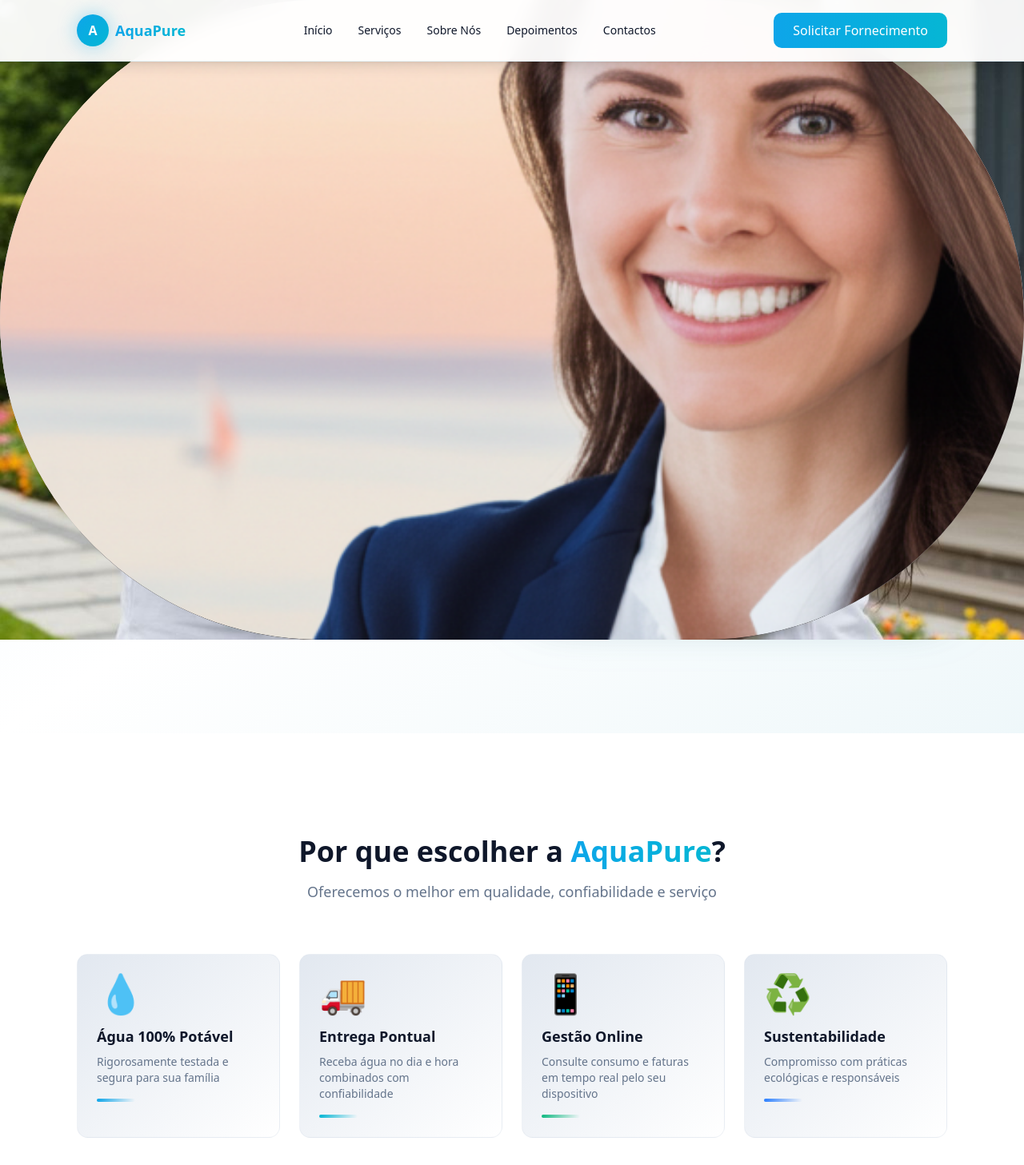
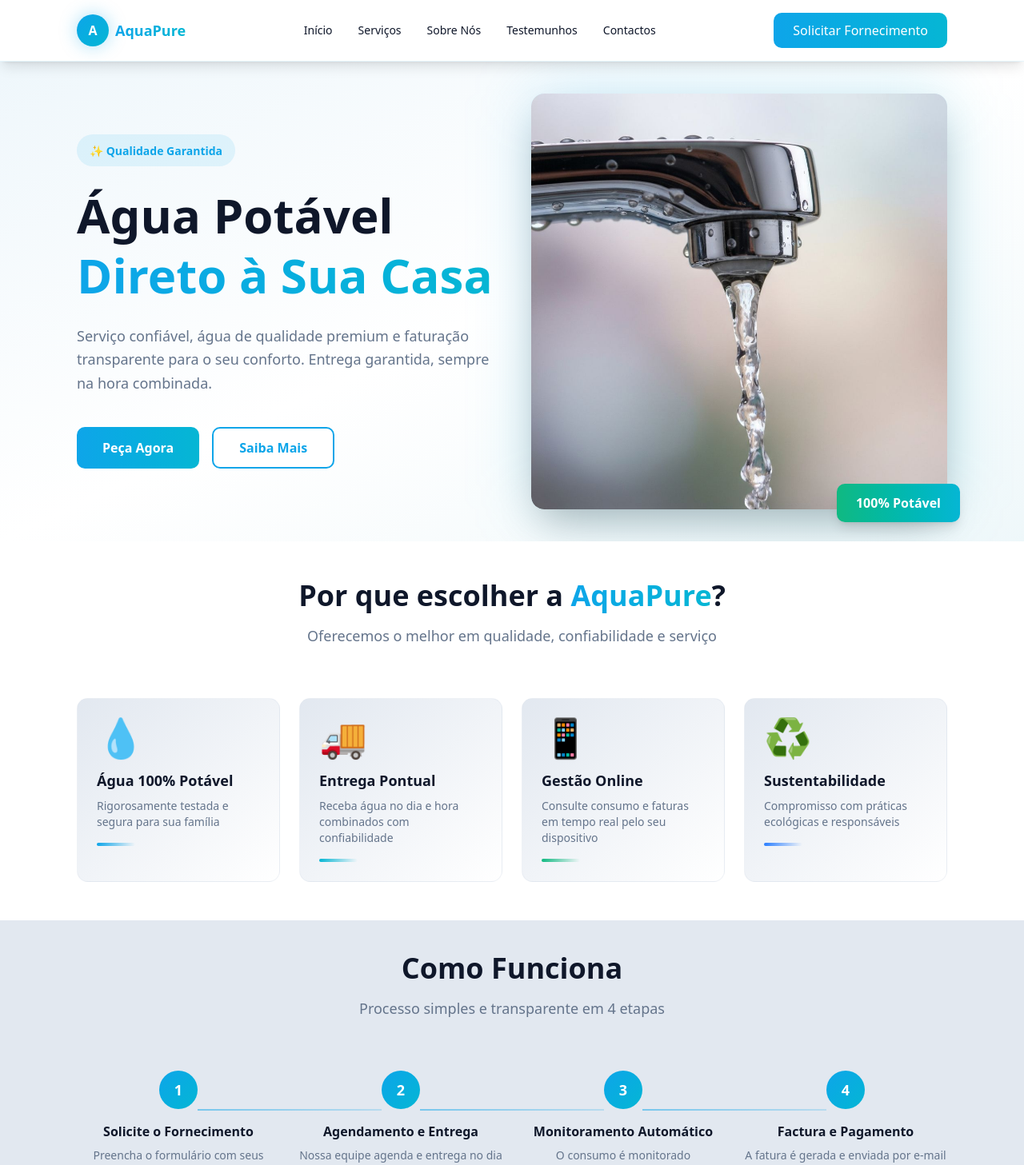
Before and after one commit to yassinali/gestao-aguas, a Next.js app: page / in a window 1280 px wide. Shown: the top 1457 px of the page at 80% size. Built offline with nearby package versions, Linux system fonts and the light colour scheme.

Commit message:
actualizado a landingpage

```diff
--- a/app/(home)/_components/about-us.tsx
+++ b/app/(home)/_components/about-us.tsx
@@ -1,7 +1,6 @@
 "use client"
 
 import { useInView } from "@/hooks/use-in-view"
-import Image from "next/image"
 
 export default function AboutUs() {
   const { ref: ref1, isInView: isInView1 } = useInView()
@@ -15,8 +14,11 @@ export default function AboutUs() {
             ref={ref1}
             className={`aspect-square rounded-2xl bg-gradient-to-br from-primary/20 to-accent/20 overflow-hidden transition-all duration-700 ${isInView1 ? "animate-slide-in-left" : "opacity-0 translate-x-[-40px]"}`}
           >
-            <Image className="w-full h-full object-cover" src={"/professional-team-delivering-water-bottles-to-a-ho.jpg"} fill  alt="Equipa profissional entregando água"/>
-
+            <img
+              src="/professional-team-delivering-water-bottles-to-a-ho.jpg"
+              alt="Equipa profissional entregando água"
+              className="w-full h-full object-cover"
+            />
           </div>
 
           <div
--- a/app/(home)/_components/benefits.tsx
+++ b/app/(home)/_components/benefits.tsx
@@ -63,7 +63,7 @@ export default function Benefits() {
   ]
 
   return (
-    <section id="benefits-section" className="py-20 md:py-32 bg-white">
+    <section id="benefits-section" className="py-10 md:py-12 bg-white">
       <div className="max-w-6xl mx-auto px-4 sm:px-6 lg:px-8">
         <div
           ref={headerRef}
--- a/app/(home)/_components/footer.tsx
+++ b/app/(home)/_components/footer.tsx
@@ -35,7 +35,7 @@ export default function Footer() {
               </li>
               <li>
                 <a href="#depoimentos" className="hover:opacity-100 transition-opacity">
-                  Depoimentos
+                  Testemunhos
                 </a>
               </li>
             </ul>
@@ -69,18 +69,16 @@ export default function Footer() {
             <ul className="space-y-2 text-sm opacity-80">
               <li>
                 <a href="tel:+551234567890" className="hover:opacity-100 transition-opacity">
-                  +55 (12) 3456-7890
+                  +258 (84) 6109813
                 </a>
               </li>
               <li>
-                <a href="mailto:contato@aquapure.com" className="hover:opacity-100 transition-opacity">
-                  contato@aquapure.com
+                <a href="mailto:mozsoftware@gmail.com" className="hover:opacity-100 transition-opacity">
+                  mozsoftware@gmail.com
                 </a>
               </li>
               <li>
-                Rua das Águas, 123
-                <br />
-                São Paulo, SP
+                Matola
               </li>
             </ul>
           </div>
@@ -90,16 +88,13 @@ export default function Footer() {
         <div className="border-t border-background/20 pt-8 flex flex-col sm:flex-row items-center justify-between">
           <p className="text-sm opacity-80">© 2025 AquaPure. Todos os direitos reservados.</p>
           <div className="flex gap-6 mt-4 sm:mt-0">
-            <a href="#" className="text-lg hover:opacity-80 transition-opacity">
+            <a href="https://fb.me/mozsoftware" target="_blank" className="text-lg hover:opacity-80 transition-opacity">
               f
             </a>
-            <a href="#" className="text-lg hover:opacity-80 transition-opacity">
+            <a href="https://x.com/mozsoftware" target="_blank" className="text-lg hover:opacity-80 transition-opacity">
               𝕏
             </a>
-            <a href="#" className="text-lg hover:opacity-80 transition-opacity">
-              ◉
-            </a>
-            <a href="#" className="text-lg hover:opacity-80 transition-opacity">
+            <a href="https://www.linkedin.com/in/mufamaju-ali-630a4295" target="_blank" className="text-lg hover:opacity-80 transition-opacity">
               in
             </a>
           </div>
--- a/app/(home)/_components/header.tsx
+++ b/app/(home)/_components/header.tsx
@@ -46,7 +46,7 @@ export default function Header() {
               href="#depoimentos"
               className="text-sm font-medium text-foreground hover:text-primary transition-colors duration-300 relative group"
             >
-              Depoimentos
+              Testemunhos
               <span className="absolute bottom-0 left-0 w-0 h-0.5 bg-primary group-hover:w-full transition-all duration-300"></span>
             </Link>
             <Link
@@ -85,7 +85,7 @@ export default function Header() {
               Sobre Nós
             </Link>
             <Link href="#depoimentos" className="text-sm font-medium text-foreground hover:text-primary">
-              Depoimentos
+              Testemunhos
             </Link>
             <Link href="#contactos" className="text-sm font-medium text-foreground hover:text-primary">
               Contactos
--- a/app/(home)/_components/hero.tsx
+++ b/app/(home)/_components/hero.tsx
@@ -1,10 +1,8 @@
-import Image from "next/image";
-
 export default function Hero() {
   return (
     <section
       id="inicio"
-      className="relative py-20 md:py-40 bg-gradient-to-br from-primary/5 via-white to-secondary/5 overflow-hidden"
+      className="relative py-10 md:py10 bg-gradient-to-br from-primary/5 via-white to-secondary/5 overflow-hidden"
     >
       <div className="absolute top-0 right-0 w-96 h-96 bg-primary/10 rounded-full blur-3xl -z-10 animate-float"></div>
       <div
@@ -42,9 +40,11 @@ export default function Hero() {
           <div className="relative animate-slide-in-right">
             <div className="absolute inset-0 bg-gradient-to-br from-primary/20 to-secondary/20 rounded-2xl blur-2xl"></div>
             <div className="relative aspect-square rounded-2xl bg-gradient-to-br from-primary/10 to-secondary/10 flex items-center justify-center overflow-hidden shadow-2xl">
-              <Image src={"/modern-water-faucet-crystal-water-droplets.jpg"} alt="Água cristalina saindo de uma torneira moderna"
-                className="w-full h-full object-cover rounded-2xl" fill />
-
+              <img
+                src="/modern-water-faucet-crystal-water-droplets.jpg"
+                alt="Água cristalina saindo de uma torneira moderna"
+                className="w-full h-full object-cover rounded-2xl"
+              />
             </div>
             <div className="absolute -bottom-4 -right-4 bg-gradient-to-r from-accent to-secondary text-accent-foreground px-6 py-3 rounded-lg shadow-lg font-semibold animate-scale-up">
               100% Potável
--- a/app/(home)/_components/how-it-works.tsx
+++ b/app/(home)/_components/how-it-works.tsx
@@ -60,13 +60,13 @@ export default function HowItWorks() {
     },
     {
       number: 4,
-      title: "Fatura e Pagamento",
+      title: "Factura e Pagamento",
       description: "A fatura é gerada e enviada por e-mail mensalmente",
     },
   ]
 
   return (
-    <section id="como-funciona" className="py-20 md:py-32 bg-muted">
+    <section id="como-funciona" className="py-10 md:py-10 bg-muted">
       <div className="max-w-6xl mx-auto px-4 sm:px-6 lg:px-8">
         <div
           ref={headerRef}
--- a/app/(home)/_components/testimonials.tsx
+++ b/app/(home)/_components/testimonials.tsx
@@ -1,7 +1,6 @@
 "use client"
 
 import { useInView } from "@/hooks/use-in-view"
-import Image from "next/image";
 
 type Testimonial = {
   name: string
@@ -9,7 +8,6 @@ type Testimonial = {
   text: string
   image?: string
 }
-
 function TestimonialCard({ testimonial, index }: { testimonial: Testimonial; index: number }) {
   const { ref, isInView } = useInView({ threshold: 0.3 })
 
@@ -36,12 +34,11 @@ function TestimonialCard({ testimonial, index }: { testimonial: Testimonial; ind
         {testimonial.text}
       </p>
       <div className="flex items-center gap-4">
-        <Image  src={testimonial.image || "/placeholder.svg"}
+        <img
+          src={testimonial.image || "/placeholder.svg"}
           alt={testimonial.name}
           className="w-12 h-12 rounded-full object-cover group-hover:scale-110 transition-transform duration-300"
-          fill
         />
-
         <div>
           <h4 className="font-semibold text-foreground text-sm group-hover:text-primary transition-colors">
             {testimonial.name}
@@ -86,7 +83,7 @@ export default function Testimonials() {
           <h2 className="text-3xl md:text-4xl font-bold text-balance text-foreground mb-4">
             O Que Dizem Nossos Clientes
           </h2>
-          <p className="text-lg text-muted-foreground">Mais de 5000 famílias confiam em nós</p>
+          <p className="text-lg text-muted-foreground">Mais de 100 famílias confiam em nós</p>
         </div>
 
         <div className="grid md:grid-cols-3 gap-6">
--- a/app/layout.tsx
+++ b/app/layout.tsx
@@ -13,7 +13,6 @@ const poppins = Poppins({
 export const metadata: Metadata = {
   title: "AquaPure - Fornecimento de Água Potável",
   description: "Serviço confiável de fornecimento de água potável com faturação automática e transparente",
-  generator: "v0.app",
 }
 
 export default function RootLayout({
--- a/package.json
+++ b/package.json
@@ -1,5 +1,5 @@
 {
-  "name": "my-v0-project",
+  "name": "sistema-de-gestao-de-agua",
   "version": "0.1.0",
   "private": true,
   "scripts": {
```
